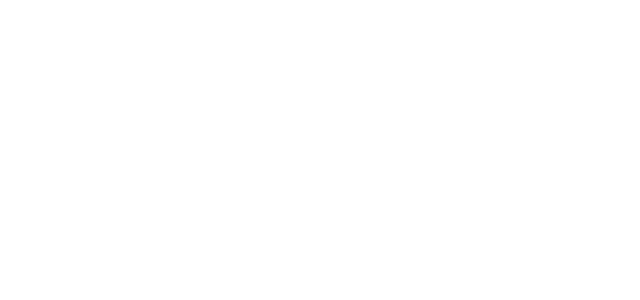
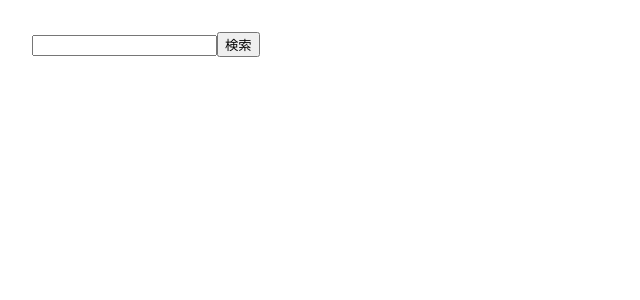
Before and after one commit to s19013/qiita-api-vue, a Vue app: page / in a window 1280 px wide. Shown: the top 300 px of the page, without its empty margins (0-640 px from the left). Built offline with nearby package versions, Linux system fonts and the light colour scheme.

Commit message:
入力したキーワードで検索できるようにした

```diff
--- a/src/App.vue
+++ b/src/App.vue
@@ -2,17 +2,28 @@
 import axios from 'axios';
 import { ref,reactive,onMounted,nextTick } from 'vue';
 import ArticleComponent from './components/ArticleComponent.vue';
+import InputComponent from './components/InputComponent.vue';
+
+// コンポーネントたち
+const Input =ref(null)
+
+
 
 const articles = ref([]);
-
+const InputHistory = reactive({
+  page:1,
+  per_page:10,
+  keyword:null
+})
 
 /** qiitaの記事取ってくる */
-const getArticle = async() => {
+const getArticle = async({page,per_page,keyword}) => {
+  console.log(keyword);
   await axios.get('https://qiita.com/api/v2/items',{
     params:{
-      page:1,
-      per_page:10,
-      query:null,
+      page:page,
+      per_page:per_page,
+      query:keyword,
     }
   })
   /** @param {res} api通信で取ってきたデータたち */
@@ -25,13 +36,25 @@
   })
 }
 
-// onMounted(() => {
-//   getArticle()
-// });
+const search = () =>{
+  getArticle({
+    page:1,
+    per_page:10,
+    keyword:Input.value.passKeyword()
+  })
+}
+
+onMounted(() => {
+  // getArticle()
+});
 </script>
 
 <template>
   <main>
+    <div class="search">
+      <InputComponent ref="Input" :original="InputHistory.keyword"/>
+      <button @click="search">検索</button>
+    </div>
     <template v-for="(article,index) in articles" :key="index">
       <ArticleComponent
         :article="article"
@@ -42,6 +65,6 @@
 
 <style scoped lang="scss">
 .main{
-  width: 100%;
+
 }
 </style>
```
